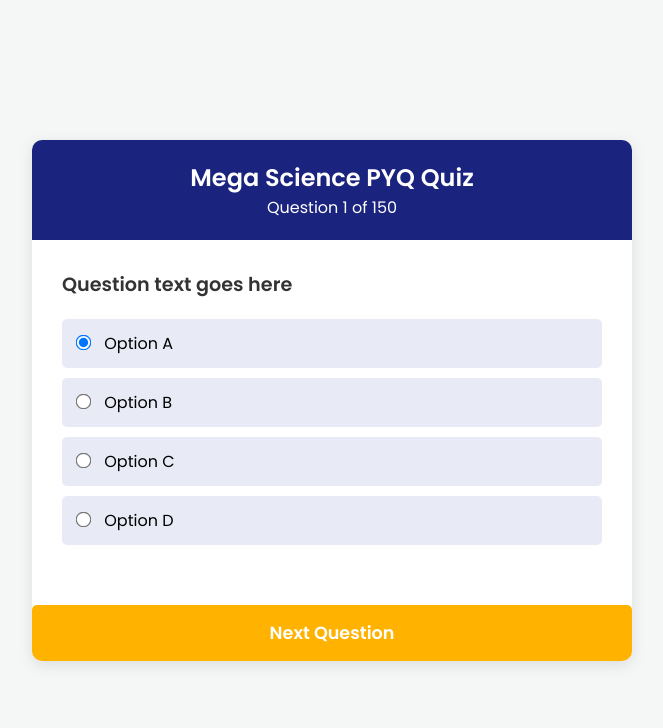
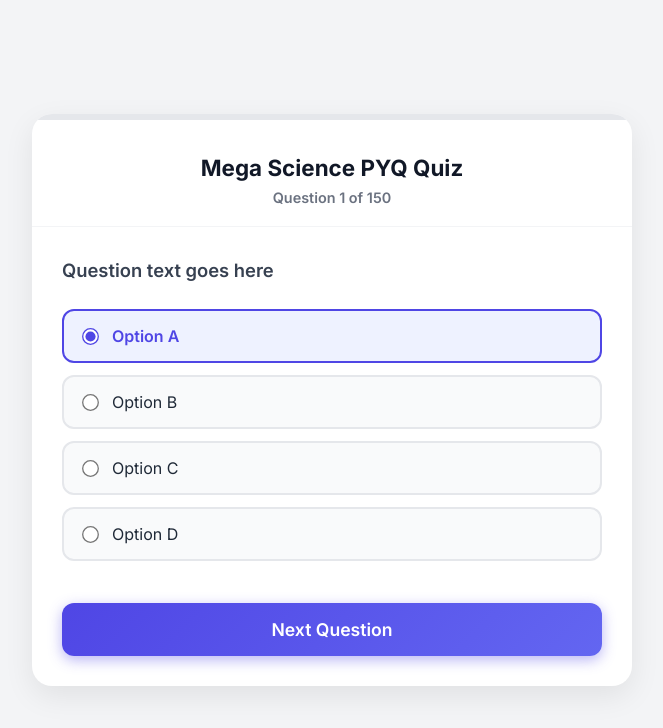
Before and after one commit to gun-ashis/my-quiz-app, a plain HTML site: page index.html in a window 1280 px wide. Both pictures are taken after a click on the label "Option A". Shown: the whole page, without its empty margins (308-971 px from the left). Drawn offline with Linux system fonts and the light colour scheme.

Commit message:
Refactor quiz interface styles and structure
Updated styles and structure for the quiz interface, including font changes, layout adjustments, and progress bar implementation.

```diff
--- a/index.html
+++ b/index.html
@@ -5,38 +5,69 @@
     <meta name="viewport" content="width=device-width, initial-scale=1.0">
     <title>Mega Science PYQ Quiz</title>
     <style>
-        @import url('https://fonts.googleapis.com/css2?family=Poppins:wght@300;400;600&display=swap');
+        @import url('https://fonts.googleapis.com/css2?family=Inter:wght@300;400;600;700&display=swap');
 
         * {
             box-sizing: border-box;
             margin: 0;
             padding: 0;
-            font-family: 'Poppins', sans-serif;
+            font-family: 'Inter', sans-serif;
         }
 
         body {
-            background-color: #f4f7f6;
+            background-color: #f3f4f6;
             display: flex;
             justify-content: center;
             align-items: center;
             min-height: 100vh;
             padding: 20px;
+            color: #1f2937;
         }
 
         .quiz-container {
-            background-color: #fff;
-            border-radius: 10px;
-            box-shadow: 0 4px 15px rgba(0, 0, 0, 0.1);
+            background-color: #ffffff;
+            border-radius: 20px;
+            box-shadow: 0 10px 30px rgba(0, 0, 0, 0.08);
             width: 100%;
             max-width: 600px;
             overflow: hidden;
+            position: relative;
+        }
+
+        /* Progress Bar */
+        .progress-container {
+            width: 100%;
+            background-color: #e5e7eb;
+            height: 6px;
+            position: absolute;
+            top: 0;
+            left: 0;
+        }
+
+        .progress-bar {
+            height: 100%;
+            background: linear-gradient(90deg, #4f46e5, #7c3aed);
+            width: 0%;
+            transition: width 0.4s ease;
         }
 
         .quiz-header {
-            background-color: #1a237e;
-            color: #fff;
-            padding: 20px;
+            padding: 40px 30px 20px;
             text-align: center;
+            border-bottom: 1px solid #f3f4f6;
+        }
+
+        .quiz-header h2 {
+            font-size: 1.4rem;
+            font-weight: 700;
+            color: #111827;
+            margin-bottom: 8px;
+        }
+
+        .tracker {
+            font-size: 0.9rem;
+            color: #6b7280;
+            font-weight: 600;
         }
 
         .quiz-body {
@@ -44,9 +75,11 @@
         }
 
         h2.question-text {
-            font-size: 1.2rem;
-            margin-bottom: 20px;
-            color: #333;
+            font-size: 1.15rem;
+            font-weight: 600;
+            margin-bottom: 25px;
+            line-height: 1.5;
+            color: #374151;
         }
 
         ul.options-list {
@@ -54,80 +87,112 @@
         }
 
         ul.options-list li {
-            margin-bottom: 10px;
+            margin-bottom: 12px;
         }
 
         .option-label {
-            display: block;
-            background-color: #e8eaf6;
-            padding: 12px 15px;
-            border-radius: 5px;
+            display: flex;
+            align-items: center;
+            background-color: #f9fafb;
+            border: 2px solid #e5e7eb;
+            padding: 15px 20px;
+            border-radius: 12px;
             cursor: pointer;
-            transition: background-color 0.3s ease;
+            transition: all 0.2s ease;
             font-size: 1rem;
+            font-weight: 400;
         }
 
         .option-label:hover {
-            background-color: #c5cae9;
+            background-color: #f3f4f6;
+            border-color: #d1d5db;
+        }
+
+        /* Highlight selected option */
+        input[type="radio"]:checked + span {
+            font-weight: 600;
+            color: #4f46e5;
+        }
+
+        .option-label:has(input[type="radio"]:checked) {
+            border-color: #4f46e5;
+            background-color: #eef2ff;
         }
 
         input[type="radio"] {
-            margin-right: 10px;
-            transform: scale(1.2);
+            margin-right: 15px;
+            accent-color: #4f46e5;
+            transform: scale(1.3);
+            cursor: pointer;
         }
 
         .submit-btn {
-            background-color: #ffb300;
+            background: linear-gradient(135deg, #4f46e5, #6366f1);
             color: #fff;
             border: none;
             display: block;
-            width: 100%;
+            width: calc(100% - 60px);
+            margin: 0 auto 30px;
             cursor: pointer;
             font-size: 1.1rem;
             font-weight: 600;
-            padding: 15px;
-            margin-top: 20px;
-            border-radius: 5px;
-            transition: background-color 0.3s;
+            padding: 16px;
+            border-radius: 12px;
+            transition: transform 0.2s, box-shadow 0.2s;
+            box-shadow: 0 4px 14px rgba(79, 70, 229, 0.4);
         }
 
         .submit-btn:hover {
-            background-color: #ff8f00;
+            transform: translateY(-2px);
+            box-shadow: 0 6px 20px rgba(79, 70, 229, 0.5);
         }
 
         .result-container {
             text-align: center;
             display: none;
+            padding: 40px 30px;
         }
 
         .result-container h2 {
-            font-size: 1.5rem;
-            color: #1a237e;
-            margin-bottom: 15px;
+            font-size: 1.8rem;
+            color: #111827;
+            margin-bottom: 10px;
+        }
+
+        .result-container p {
+            font-size: 1.1rem;
+            color: #6b7280;
+            margin-bottom: 30px;
         }
 
         .reload-btn {
-            background-color: #4caf50;
+            background-color: #10b981;
             color: #fff;
             border: none;
-            padding: 10px 20px;
-            border-radius: 5px;
+            padding: 15px 30px;
+            border-radius: 12px;
             cursor: pointer;
-            font-size: 1rem;
-            margin-top: 10px;
+            font-size: 1.1rem;
+            font-weight: 600;
+            transition: background-color 0.3s;
+            box-shadow: 0 4px 14px rgba(16, 185, 129, 0.3);
         }
 
         .reload-btn:hover {
-            background-color: #388e3c;
+            background-color: #059669;
         }
     </style>
 </head>
 <body>
 
     <div class="quiz-container" id="quiz-container">
-        <div class="quiz-header">
+        <div class="progress-container">
+            <div class="progress-bar" id="progress-bar"></div>
+        </div>
+
+        <div class="quiz-header" id="quiz-header">
             <h2 id="header-title">Mega Science PYQ Quiz</h2>
-            <p id="question-tracker">Question 1 of 150</p>
+            <p class="tracker" id="question-tracker">Question 1 of 150</p>
         </div>
 
         <div class="quiz-body" id="quiz">
@@ -160,8 +225,9 @@
             </ul>
         </div>
 
-        <div class="quiz-body result-container" id="result">
-            <h2 id="score-text">You answered correctly at 0/150 questions.</h2>
+        <div class="result-container" id="result">
+            <h2>Quiz Completed! 🎉</h2>
+            <p id="score-text">You answered correctly at 0/150 questions.</p>
             <button class="reload-btn" onclick="location.reload()">Restart Quiz</button>
         </div>
 
@@ -269,20 +335,4 @@
             { question: "Slope of 'Work Done vs. Time' graph gives:", a: "Force", b: "Momentum", c: "Power", d: "Energy", correct: "c" },
             { question: "If an object's velocity doubles, its power (assuming constant force) becomes:", a: "Half", b: "Same", c: "2x", d: "4x", correct: "c" },
             { question: "If a 60kg man climbs a 6m height in 40s (g=10), his power is:", a: "3600W", b: "90W", c: "600W", d: "240W", correct: "b" },
-            { question: "Is Power a scalar or vector quantity?", a: "Scalar", b: "Vector", c: "Tensor", d: "Dimensionless", correct: "a" },
-            { question: "Commercial unit of electrical energy is:", a: "Watt", b: "Kilowatt", c: "Kilowatt-hour", d: "Joule/second", correct: "c" },
-
-            // ---------------- BASES ----------------
-            { question: "Bases produce which ions in water?", a: "H+ ions", b: "OH- ions", c: "Na+ ions", d: "Cl- ions", correct: "b" },
-            { question: "Bases turn red litmus to:", a: "Blue", b: "Green", c: "Yellow", d: "No change", correct: "a" },
-            { question: "Taste of bases is:", a: "Sour", b: "Sweet", c: "Bitter", d: "Salty", correct: "c" },
-            { question: "What is the pH of bases?", a: "Less than 7", b: "Exactly 7", c: "Greater than 7", d: "0", correct: "c" },
-            { question: "An alkali is a base that is:", a: "Insoluble in water", b: "Soluble in water", c: "Acidic in nature", d: "Neutral", correct: "b" },
-            { question: "Formula for Sodium hydroxide is:", a: "KOH", b: "Ca(OH)2", c: "NaOH", d: "Mg(OH)2", correct: "c" },
-            { question: "Reaction of Base with Acid is called:", a: "Neutralization", b: "Oxidation", c: "Reduction", d: "Combustion", correct: "a" },
-            { question: "Phenolphthalein turns which color in basic solution?", a: "Colourless", b: "Red", c: "Pink", d: "Yellow", correct: "c" },
-            { question: "Methyl orange turns which color in basic solution?", a: "Red", b: "Yellow", c: "Pink", d: "Colourless", correct: "b" },
-            { question: "Turmeric indicator turns which color in basic solution?", a: "Yellow", b: "Reddish brown", c: "Green", d: "Blue", correct: "b" },
-            { question: "Which of these is a Weak Base?", a: "NaOH", b: "KOH", c: "Ca(OH)2", d: "NH4OH", correct: "d" },
-            { question: "Sodium hydroxide (NaOH) is used in the manufacture of:", a: "Antacids", b: "Soaps", c: "Fertilizers", d: "Food", correct: "b" },
-            { ques
+            { question: "Is Power a scalar or vector quantity?", a:
```
